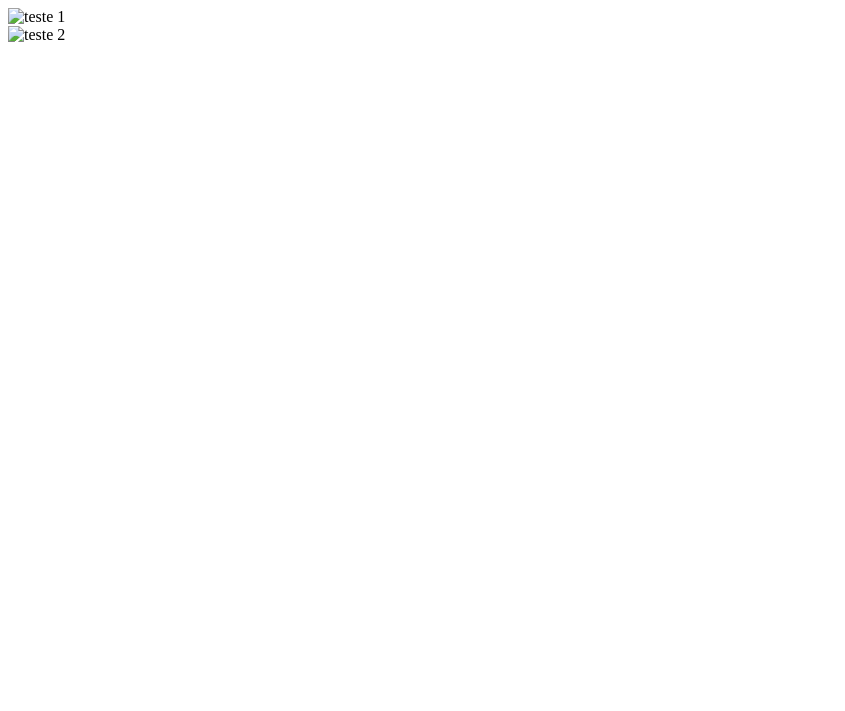
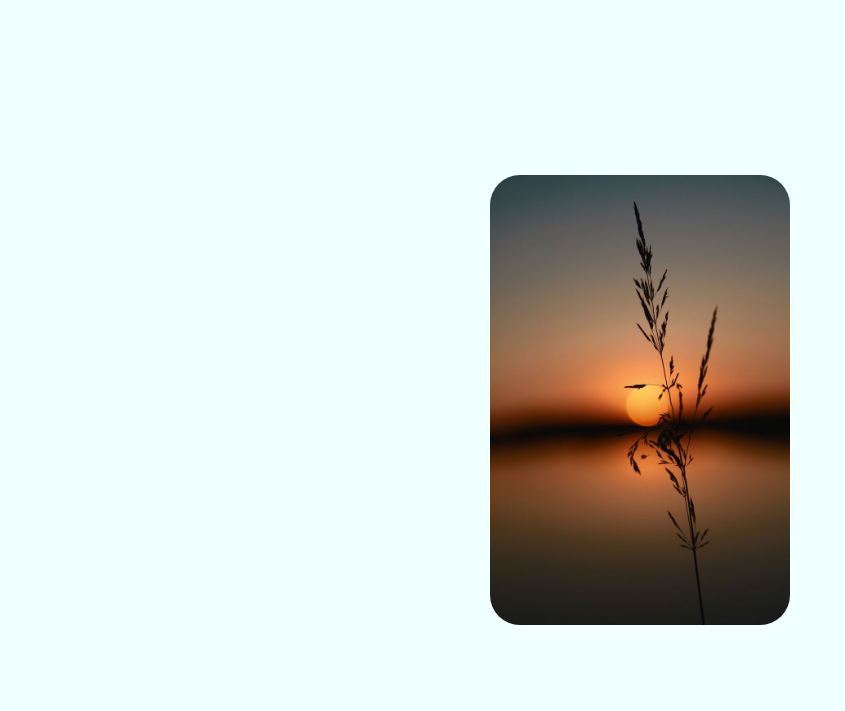
Before and after one commit to lkribeirof/git-basicos, a plain HTML site: page flip/index.html in a window 1280 px wide. Shown: the whole page, without its empty margins (0-845 px from the left). Drawn offline with Linux system fonts and the light colour scheme; the site is published under a folder, as on GitHub Pages, so addresses that start at the root find nothing.

Commit message:
Update index.html
agora ta certo

```diff
--- a/flip/index.html
+++ b/flip/index.html
@@ -3,7 +3,7 @@
 <head>
     <meta charset="UTF-8">
     <meta name="viewport" content="width=device-width, initial-scale=1.0">
-    <link rel="stylesheet" href="/src/style/style.css">
+    <link rel="stylesheet" href="src/style/style.css">
 
     <title>Flip-Card</title>
 
@@ -14,12 +14,12 @@
             <div class="flip-card-inner">
                 <div class="flip-card-front">
 
-                    <img src="/src/images/foto1.jpg" class="flip-card-image" alt="teste 1" srcset="">
+                    <img src="src/images/foto1.jpg" class="flip-card-image" alt="teste 1" srcset="">
 
                 </div>
                 <div class="flip-card-back">
 
-                    <img src="/src/images/foto2.jpg" class="flip-card-image" alt="teste 2" srcset="">
+                    <img src="src/images/foto2.jpg" class="flip-card-image" alt="teste 2" srcset="">
 
                 </div>
             </div>
```
